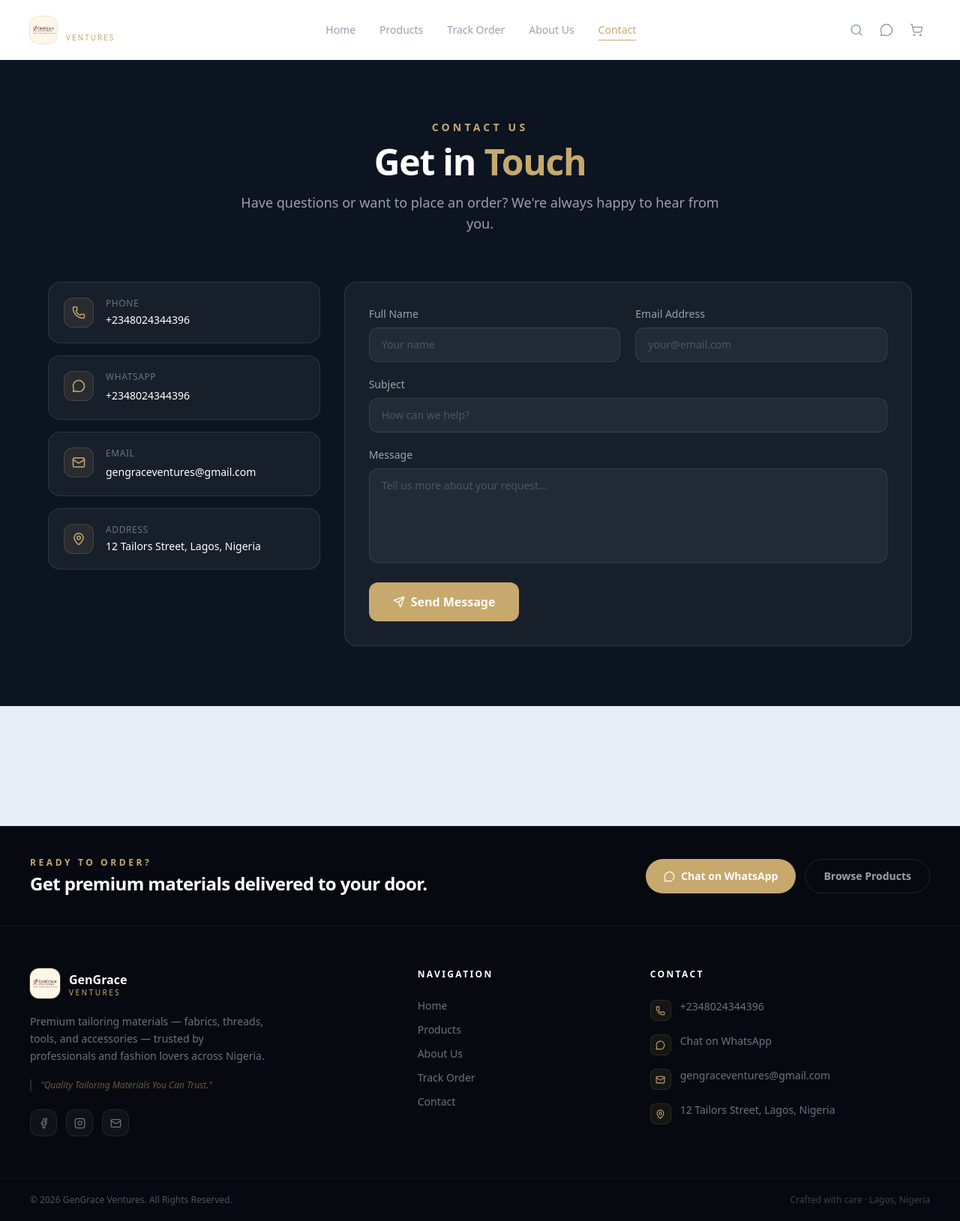
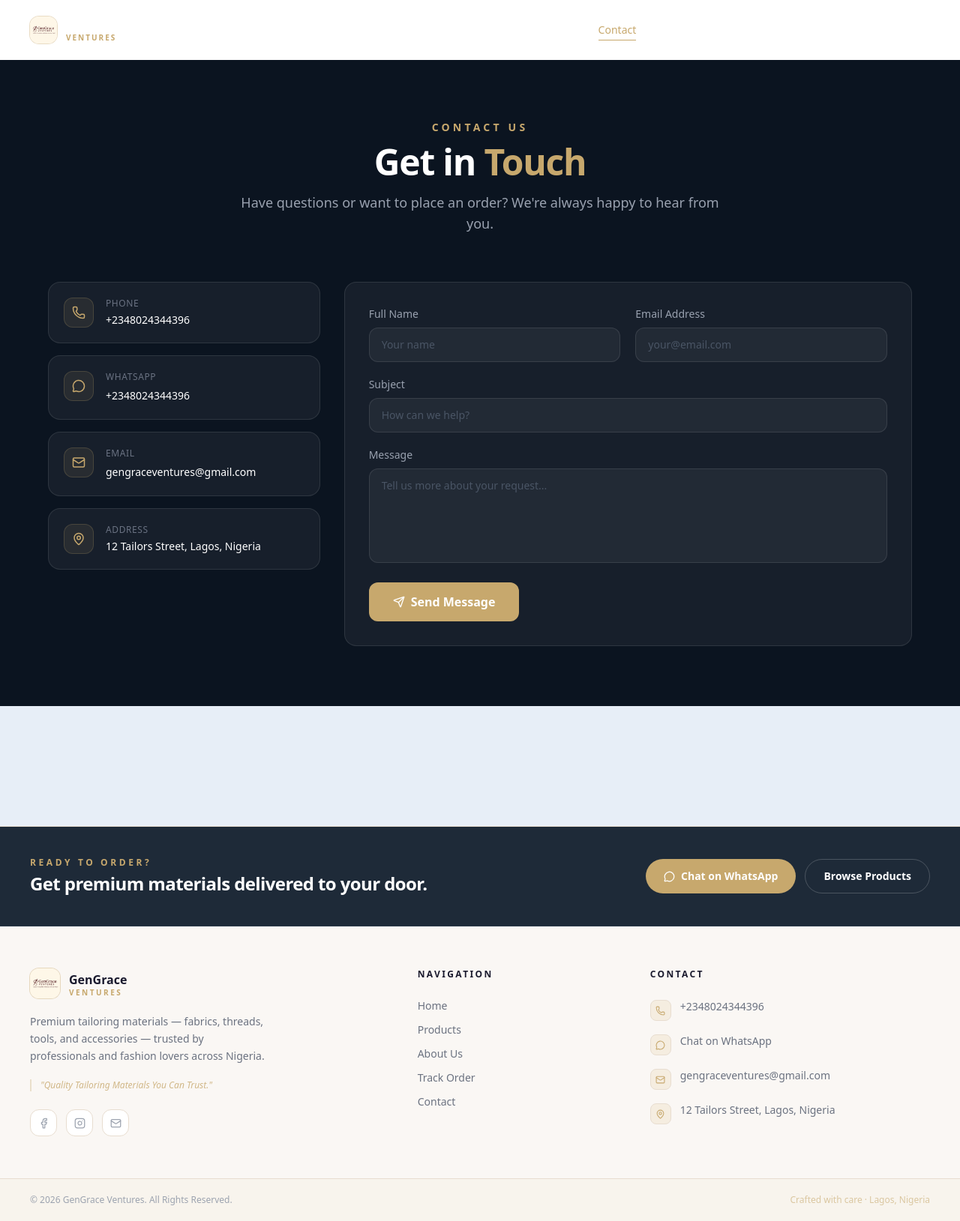
Before and after one commit to ovie323/gengrace, a React (Vite) app: page /MainContact in a window 1280 px wide. Shown: the whole page at 75% size. Built offline with nearby package versions, Linux system fonts and the light colour scheme; the HTML template or start-up script is replaced by a standard one.

Commit message:
Header & Footer: brighter warm elegant color scheme

```diff
--- a/src/Constant/Footer.jsx
+++ b/src/Constant/Footer.jsx
@@ -7,10 +7,10 @@ const WHATSAPP = "2348024344396";
 
 const Footer = () => {
   return (
-    <footer className="bg-[#06090F] border-t border-white/5">
+    <footer className="bg-[#FAF7F4] border-t border-[#E8DDD0]">
 
       {/* Top CTA band */}
-      <div className="border-b border-white/5">
+      <div className="bg-[#1E2A38] border-b border-[#2A3A4A]">
         <div className="max-w-7xl mx-auto px-6 md:px-10 py-10 flex flex-col md:flex-row items-center justify-between gap-6">
           <div>
             <p className="text-[#C7A86D] text-xs font-semibold tracking-[0.3em] uppercase mb-1">Ready to order?</p>
@@ -23,14 +23,14 @@ const Footer = () => {
               href={`https://wa.me/${WHATSAPP}`}
               target="_blank"
               rel="noopener noreferrer"
-              className="inline-flex items-center gap-2 bg-[#C7A86D] hover:bg-[#b7924f] text-white text-sm font-semibold px-6 py-3 rounded-full transition-all duration-300 hover:shadow-lg hover:shadow-[#C7A86D]/20"
+              className="inline-flex items-center gap-2 bg-[#C7A86D] hover:bg-[#b7924f] text-white text-sm font-semibold px-6 py-3 rounded-full transition-all duration-300 hover:shadow-lg hover:shadow-[#C7A86D]/30"
             >
               <MessageCircle size={15} />
               Chat on WhatsApp
             </a>
             <Link
               to="/Mainproduct"
-              className="inline-flex items-center gap-2 border border-white/10 hover:border-[#C7A86D]/40 text-gray-400 hover:text-white text-sm font-semibold px-6 py-3 rounded-full transition-all duration-300"
+              className="inline-flex items-center gap-2 border border-white/20 hover:border-[#C7A86D] text-white hover:text-[#C7A86D] text-sm font-semibold px-6 py-3 rounded-full transition-all duration-300"
             >
               Browse Products
             </Link>
@@ -38,28 +38,29 @@ const Footer = () => {
         </div>
       </div>
 
-      {/* Main footer grid */}
+      {/* Main footer */}
       <div className="max-w-7xl mx-auto px-6 md:px-10 py-14 grid grid-cols-1 md:grid-cols-12 gap-10">
 
-        {/* Brand — wider column */}
+        {/* Brand */}
         <div className="md:col-span-4">
           <Link to="/" className="flex items-center gap-3 mb-5 group w-fit">
-            <div className="w-10 h-10 rounded-xl overflow-hidden ring-1 ring-[#C7A86D]/30 group-hover:ring-[#C7A86D]/60 transition-all duration-300">
+            <div className="w-10 h-10 rounded-xl overflow-hidden ring-1 ring-[#C7A86D]/40 group-hover:ring-[#C7A86D] transition-all duration-300">
               <img src={LOGO} alt="Logo" className="w-full h-full object-cover" />
             </div>
             <div className="flex flex-col leading-none">
-              <span className="text-white font-bold text-base">GenGrace</span>
-              <span className="text-[#C7A86D] text-[10px] tracking-[0.25em] uppercase font-medium">Ventures</span>
+              <span className="text-[#1A1A2E] font-bold text-base">GenGrace</span>
+              <span className="text-[#C7A86D] text-[10px] tracking-[0.25em] uppercase font-semibold">Ventures</span>
             </div>
           </Link>
-          <p className="text-gray-500 text-sm leading-relaxed mb-5 max-w-xs">
+
+          <p className="text-[#6B7280] text-sm leading-relaxed mb-5 max-w-xs">
             Premium tailoring materials — fabrics, threads, tools, and accessories — trusted by professionals and fashion lovers across Nigeria.
           </p>
-          <p className="text-[#C7A86D]/50 text-xs italic border-l-2 border-[#C7A86D]/20 pl-3">
+
+          <p className="text-[#C7A86D]/80 text-xs italic border-l-2 border-[#C7A86D]/30 pl-3 text-[#8B7355]">
             "Quality Tailoring Materials You Can Trust."
           </p>
 
-          {/* Socials */}
           <div className="flex gap-3 mt-6">
             {[
               { href: "https://facebook.com", Icon: Facebook, label: "Facebook" },
@@ -72,7 +73,7 @@ const Footer = () => {
                 target="_blank"
                 rel="noopener noreferrer"
                 aria-label={label}
-                className="w-9 h-9 rounded-xl bg-white/4 border border-white/8 flex items-center justify-center text-gray-500 hover:text-[#C7A86D] hover:border-[#C7A86D]/40 hover:bg-[#C7A86D]/5 transition-all duration-200"
+                className="w-9 h-9 rounded-xl bg-white border border-[#E8DDD0] flex items-center justify-center text-[#9CA3AF] hover:text-[#C7A86D] hover:border-[#C7A86D]/50 hover:shadow-md transition-all duration-200"
               >
                 <Icon size={15} />
               </a>
@@ -80,12 +81,11 @@ const Footer = () => {
           </div>
         </div>
 
-        {/* Spacer */}
         <div className="hidden md:block md:col-span-1" />
 
         {/* Quick Links */}
         <div className="md:col-span-3">
-          <h4 className="text-white text-xs font-semibold uppercase tracking-[0.2em] mb-6">Navigation</h4>
+          <h4 className="text-[#1A1A2E] text-xs font-bold uppercase tracking-[0.2em] mb-6">Navigation</h4>
           <ul className="space-y-3">
             {[
               { name: "Home", path: "/" },
@@ -97,7 +97,7 @@ const Footer = () => {
               <li key={link.name}>
                 <Link
                   to={link.path}
-                  className="group flex items-center gap-1.5 text-gray-500 hover:text-[#C7A86D] text-sm transition-colors duration-200"
+                  className="group flex items-center gap-1.5 text-[#6B7280] hover:text-[#C7A86D] text-sm transition-colors duration-200"
                 >
                   <span>{link.name}</span>
                   <ArrowUpRight size={12} className="opacity-0 group-hover:opacity-100 transition-opacity duration-200" />
@@ -109,7 +109,7 @@ const Footer = () => {
 
         {/* Contact */}
         <div className="md:col-span-4">
-          <h4 className="text-white text-xs font-semibold uppercase tracking-[0.2em] mb-6">Contact</h4>
+          <h4 className="text-[#1A1A2E] text-xs font-bold uppercase tracking-[0.2em] mb-6">Contact</h4>
           <ul className="space-y-4">
             {[
               { Icon: Phone, text: "+2348024344396", href: "tel:+2348024344396" },
@@ -118,7 +118,7 @@ const Footer = () => {
               { Icon: MapPin, text: "12 Tailors Street, Lagos, Nigeria" },
             ].map((item, i) => (
               <li key={i} className="flex items-start gap-3">
-                <div className="w-7 h-7 rounded-lg bg-[#C7A86D]/8 border border-[#C7A86D]/15 flex items-center justify-center flex-shrink-0 mt-0.5">
+                <div className="w-7 h-7 rounded-lg bg-[#F5EDE0] border border-[#E8DDD0] flex items-center justify-center flex-shrink-0 mt-0.5">
                   <item.Icon size={13} className="text-[#C7A86D]" />
                 </div>
                 {item.href ? (
@@ -126,12 +126,12 @@ const Footer = () => {
                     href={item.href}
                     target="_blank"
                     rel="noopener noreferrer"
-                    className="text-gray-500 hover:text-[#C7A86D] text-sm transition-colors duration-200 leading-relaxed"
+                    className="text-[#6B7280] hover:text-[#C7A86D] text-sm transition-colors duration-200 leading-relaxed"
                   >
                     {item.text}
                   </a>
                 ) : (
-                  <span className="text-gray-500 text-sm leading-relaxed">{item.text}</span>
+                  <span className="text-[#6B7280] text-sm leading-relaxed">{item.text}</span>
                 )}
               </li>
             ))}
@@ -140,12 +140,12 @@ const Footer = () => {
       </div>
 
       {/* Bottom bar */}
-      <div className="border-t border-white/5">
+      <div className="border-t border-[#E8DDD0] bg-[#F5EDE0]/40">
         <div className="max-w-7xl mx-auto px-6 md:px-10 py-5 flex flex-col sm:flex-row items-center justify-between gap-2">
-          <p className="text-gray-600 text-xs">
+          <p className="text-[#9CA3AF] text-xs">
             © {new Date().getFullYear()} GenGrace Ventures. All Rights Reserved.
           </p>
-          <p className="text-gray-700 text-xs">
+          <p className="text-[#C7A86D]/60 text-xs font-medium">
             Crafted with care · Lagos, Nigeria
           </p>
         </div>
--- a/src/Constant/Header.jsx
+++ b/src/Constant/Header.jsx
@@ -40,7 +40,6 @@ const Header = () => {
     if (searchOpen) searchInputRef.current?.focus();
   }, [searchOpen]);
 
-  // lock body scroll when mobile menu open
   useEffect(() => {
     document.body.style.overflow = menuOpen ? "hidden" : "";
     return () => { document.body.style.overflow = ""; };
@@ -62,7 +61,7 @@ const Header = () => {
       <header
         className={`fixed top-0 left-0 w-full z-50 transition-all duration-500 ${
           scrolled
-            ? "bg-[#06090F]/95 backdrop-blur-xl border-b border-white/5 shadow-2xl shadow-black/20"
+            ? "bg-white/95 backdrop-blur-xl border-b border-[#E8DDD0] shadow-lg shadow-[#C7A86D]/8"
             : "bg-transparent"
         }`}
       >
@@ -70,12 +69,16 @@ const Header = () => {
 
           {/* Logo */}
           <Link to="/" className="flex items-center gap-3 group flex-shrink-0">
-            <div className="w-9 h-9 rounded-xl overflow-hidden ring-1 ring-[#C7A86D]/30 group-hover:ring-[#C7A86D]/70 transition-all duration-300">
+            <div className="w-9 h-9 rounded-xl overflow-hidden ring-1 ring-[#C7A86D]/40 group-hover:ring-[#C7A86D] transition-all duration-300">
               <img src={COMPANYLOGO} alt="Logo" className="w-full h-full object-cover" />
             </div>
             <div className="flex flex-col leading-none">
-              <span className="text-white font-bold text-sm tracking-wide">GenGrace</span>
-              <span className="text-[#C7A86D] text-[10px] tracking-[0.2em] uppercase font-medium">Ventures</span>
+              <span className={`font-bold text-sm tracking-wide transition-colors duration-300 ${scrolled ? "text-[#1A1A2E]" : "text-white"}`}>
+                GenGrace
+              </span>
+              <span className="text-[#C7A86D] text-[10px] tracking-[0.2em] uppercase font-semibold">
+                Ventures
+              </span>
             </div>
           </Link>
 
@@ -84,12 +87,14 @@ const Header = () => {
             {navItems.map((item) => {
               const active = location.pathname === item.path;
               return (
-                <Link
-                  key={item.name}
-                  to={item.path}
-                  className="relative text-sm font-medium group"
-                >
-                  <span className={`transition-colors duration-200 ${active ? "text-[#C7A86D]" : "text-gray-400 group-hover:text-white"}`}>
+                <Link key={item.name} to={item.path} className="relative text-sm font-medium group">
+                  <span className={`transition-colors duration-200 ${
+                    active
+                      ? "text-[#C7A86D]"
+                      : scrolled
+                      ? "text-[#4A4A6A] group-hover:text-[#C7A86D]"
+                      : "text-white/90 group-hover:text-white"
+                  }`}>
                     {item.name}
                   </span>
                   <span className={`absolute -bottom-1 left-0 h-px bg-[#C7A86D] transition-all duration-300 ${active ? "w-full" : "w-0 group-hover:w-full"}`} />
@@ -100,41 +105,45 @@ const Header = () => {
 
           {/* Right actions */}
           <div className="flex items-center gap-1">
-            {/* Search */}
             <button
               onClick={() => setSearchOpen(!searchOpen)}
-              className="w-9 h-9 flex items-center justify-center rounded-xl text-gray-400 hover:text-white hover:bg-white/5 transition-all duration-200"
+              className={`w-9 h-9 flex items-center justify-center rounded-xl transition-all duration-200 ${
+                scrolled ? "text-[#4A4A6A] hover:text-[#C7A86D] hover:bg-[#F5EFE6]" : "text-white/80 hover:text-white hover:bg-white/10"
+              }`}
             >
               <Search size={18} />
             </button>
 
-            {/* WhatsApp */}
             <a
               href="https://wa.me/2348024344396"
               target="_blank"
               rel="noopener noreferrer"
-              className="w-9 h-9 hidden md:flex items-center justify-center rounded-xl text-gray-400 hover:text-green-400 hover:bg-white/5 transition-all duration-200"
+              className={`w-9 h-9 hidden md:flex items-center justify-center rounded-xl transition-all duration-200 ${
+                scrolled ? "text-[#4A4A6A] hover:text-green-600 hover:bg-[#F0FDF4]" : "text-white/80 hover:text-white hover:bg-white/10"
+              }`}
             >
               <MessageCircle size={18} />
             </a>
 
-            {/* Cart */}
             <button
               onClick={() => setCartOpen(true)}
-              className="w-9 h-9 flex items-center justify-center rounded-xl text-gray-400 hover:text-white hover:bg-white/5 transition-all duration-200 relative"
+              className={`w-9 h-9 flex items-center justify-center rounded-xl transition-all duration-200 relative ${
+                scrolled ? "text-[#4A4A6A] hover:text-[#C7A86D] hover:bg-[#F5EFE6]" : "text-white/80 hover:text-white hover:bg-white/10"
+              }`}
             >
               <ShoppingCart size={18} />
               {cartCount > 0 && (
-                <span className="absolute top-1 right-1 w-4 h-4 bg-[#C7A86D] text-[#06090F] text-[9px] font-bold rounded-full flex items-center justify-center">
+                <span className="absolute top-1 right-1 w-4 h-4 bg-[#C7A86D] text-white text-[9px] font-bold rounded-full flex items-center justify-center">
                   {cartCount}
                 </span>
               )}
             </button>
 
-            {/* Mobile hamburger */}
             <button
               onClick={() => setMenuOpen(!menuOpen)}
-              className="md:hidden w-9 h-9 flex items-center justify-center rounded-xl text-gray-400 hover:text-white hover:bg-white/5 transition-all duration-200 ml-1"
+              className={`md:hidden w-9 h-9 flex items-center justify-center rounded-xl transition-all duration-200 ml-1 ${
+                scrolled ? "text-[#4A4A6A] hover:bg-[#F5EFE6]" : "text-white hover:bg-white/10"
+              }`}
             >
               {menuOpen ? <X size={20} /> : <Menu size={20} />}
             </button>
@@ -143,7 +152,7 @@ const Header = () => {
 
         {/* Search dropdown */}
         <div className={`overflow-hidden transition-all duration-400 ${searchOpen ? "max-h-20 opacity-100" : "max-h-0 opacity-0"}`}>
-          <div className="bg-[#06090F]/95 backdrop-blur-xl border-t border-white/5 px-6 md:px-10 py-3">
+          <div className="bg-white border-t border-[#E8DDD0] px-6 md:px-10 py-3 shadow-md">
             <div className="max-w-2xl mx-auto flex gap-3">
               <input
                 ref={searchInputRef}
@@ -152,7 +161,7 @@ const Header = () => {
                 onChange={(e) => setSearchTerm(e.target.value)}
                 onKeyDown={handleSearch}
                 placeholder="Search for fabrics, threads, tools..."
-                className="flex-1 bg-white/5 border border-white/10 focus:border-[#C7A86D]/50 text-white placeholder-gray-600 text-sm px-4 py-2.5 rounded-xl outline-none transition-colors duration-200"
+                className="flex-1 bg-[#FAF7F4] border border-[#E8DDD0] focus:border-[#C7A86D] text-[#1A1A2E] placeholder-gray-400 text-sm px-4 py-2.5 rounded-xl outline-none transition-colors duration-200"
               />
               <button
                 onClick={handleSearch}
@@ -165,34 +174,33 @@ const Header = () => {
         </div>
       </header>
 
-      {/* Spacer — only when not on homepage (hero handles its own spacing) */}
       {location.pathname !== "/" && <div className="h-20" />}
 
       {/* Full-screen mobile menu */}
       <div
-        className={`fixed inset-0 z-40 bg-[#06090F] flex flex-col transition-all duration-500 md:hidden ${
+        className={`fixed inset-0 z-40 bg-white flex flex-col transition-all duration-500 md:hidden ${
           menuOpen ? "opacity-100 pointer-events-auto" : "opacity-0 pointer-events-none"
         }`}
       >
-        <div className="flex items-center justify-between px-6 h-20 border-b border-white/5">
+        <div className="flex items-center justify-between px-6 h-20 border-b border-[#E8DDD0]">
           <Link to="/" className="flex items-center gap-3">
-            <div className="w-9 h-9 rounded-xl overflow-hidden ring-1 ring-[#C7A86D]/30">
+            <div className="w-9 h-9 rounded-xl overflow-hidden ring-1 ring-[#C7A86D]/40">
               <img src={COMPANYLOGO} alt="Logo" className="w-full h-full object-cover" />
             </div>
             <div className="flex flex-col leading-none">
-              <span className="text-white font-bold text-sm">GenGrace</span>
-              <span className="text-[#C7A86D] text-[10px] tracking-[0.2em] uppercase">Ventures</span>
+              <span className="text-[#1A1A2E] font-bold text-sm">GenGrace</span>
+              <span className="text-[#C7A86D] text-[10px] tracking-[0.2em] uppercase font-semibold">Ventures</span>
             </div>
           </Link>
           <button
             onClick={() => setMenuOpen(false)}
-            className="w-9 h-9 flex items-center justify-center rounded-xl text-gray-400 hover:text-white bg-white/5"
+            className="w-9 h-9 flex items-center justify-center rounded-xl text-[#4A4A6A] hover:text-[#C7A86D] bg-[#FAF7F4] border border-[#E8DDD0]"
           >
             <X size={20} />
           </button>
         </div>
 
-        <nav className="flex-1 flex flex-col justify-center px-8 gap-2">
+        <nav className="flex-1 flex flex-col justify-center px-8 gap-1">
           {navItems.map((item, i) => {
             const active = location.pathname === item.path;
             return (
@@ -200,11 +208,11 @@ const Header = () => {
                 key={item.name}
                 to={item.path}
                 style={{ transitionDelay: menuOpen ? `${i * 60}ms` : "0ms" }}
-                className={`flex items-center justify-between py-4 border-b border-white/5 transition-all duration-300 ${
+                className={`flex items-center justify-between py-4 border-b border-[#F0EAE0] transition-all duration-300 ${
                   menuOpen ? "opacity-100 translate-x-0" : "opacity-0 -translate-x-4"
                 }`}
               >
-                <span className={`text-2xl font-bold tracking-tight ${active ? "text-[#C7A86D]" : "text-white"}`}>
+                <span className={`text-2xl font-bold tracking-tight ${active ? "text-[#C7A86D]" : "text-[#1A1A2E]"}`}>
                   {item.name}
                 </span>
                 {active && <span className="w-2 h-2 rounded-full bg-[#C7A86D]" />}
@@ -213,7 +221,7 @@ const Header = () => {
           })}
         </nav>
 
-        <div className="px-8 pb-10 flex items-center gap-4">
+        <div className="px-8 pb-10 flex items-center gap-3">
           <a
             href="https://wa.me/2348024344396"
             target="_blank"
@@ -225,12 +233,12 @@ const Header = () => {
           </a>
           <button
             onClick={() => { setCartOpen(true); setMenuOpen(false); }}
-            className="flex items-center gap-2 bg-white/5 border border-white/10 text-white text-sm font-semibold px-5 py-3 rounded-xl transition-colors duration-200 relative"
+            className="flex items-center gap-2 bg-[#FAF7F4] border border-[#E8DDD0] text-[#1A1A2E] text-sm font-semibold px-5 py-3 rounded-xl transition-colors duration-200 relative hover:border-[#C7A86D]"
           >
             <ShoppingCart size={16} />
             Cart
             {cartCount > 0 && (
-              <span className="absolute -top-1.5 -right-1.5 w-5 h-5 bg-[#C7A86D] text-[#06090F] text-[10px] font-bold rounded-full flex items-center justify-center">
+              <span className="absolute -top-1.5 -right-1.5 w-5 h-5 bg-[#C7A86D] text-white text-[10px] font-bold rounded-full flex items-center justify-center">
                 {cartCount}
               </span>
             )}
```
